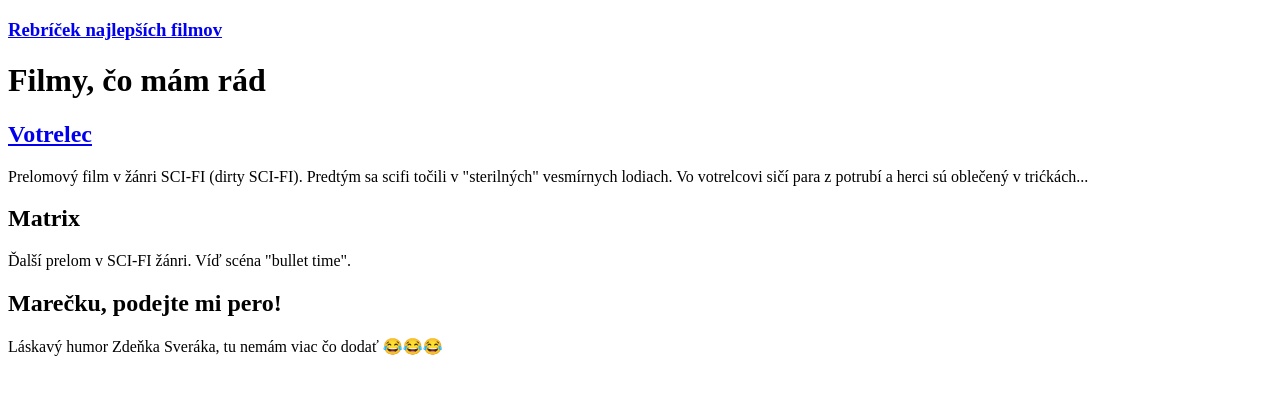
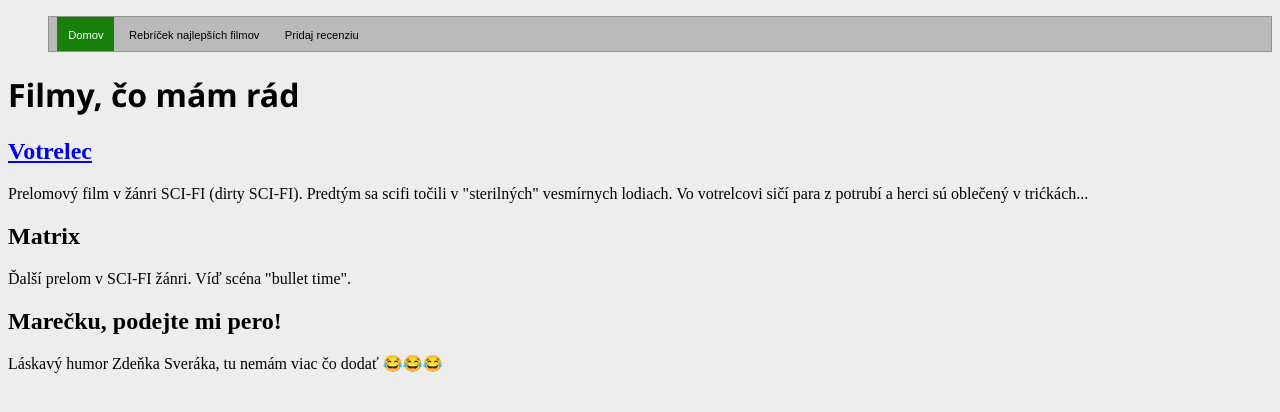
Before and after one commit to marioavaj/1-3-1, a plain HTML site: page index.html in a window 1280 px wide. Drawn offline with Linux system fonts and the light colour scheme.

Commit message:
zmena dizajnu

```diff
--- /dev/null
+++ b/Pages/add-review.html
@@ -0,0 +1,31 @@
+<!DOCTYPE html>
+<html lang="sk">
+<head>
+    <meta charset="UTF-8">
+    <meta http-equiv="X-UA-Compatible" content="IE=edge">
+    <meta name="viewport" content="width=device-width, initial-scale=1.0">
+    <link rel="stylesheet" href="../css/menu.css">
+    <title>Pridaj recenziu</title>
+    <style>
+        body{
+         background-color: rgb(237, 237, 237);
+        }
+        h1 {
+    font-family: 'Segoe UI', Tahoma, Geneva, Verdana, sans-serif;
+}
+       </style>
+</head>
+<body>
+    <menu>
+        <ul>
+  <li><a href="../index.html" title="Home Sweet Home">Domov</a></li>
+  <li><a href = "rebricek_fimov.html" title="Rebríček najlepších filmov">Rebríček najlepších filmov</a></li>
+        <li><a class="aktive" href = "add-review.html" title="Pridaj recenziu">Pridaj recenziu</a></li>
+  </ul>
+      </menu>
+
+
+    <h1>Pridaj recenziu</h1>
+
+</body>
+</html>
--- /dev/null
+++ b/css/menu.css
@@ -0,0 +1,40 @@
+
+
+ul{
+background-color: rgb(186, 186, 186);
+margin: 0;
+padding: 0.5em;
+
+border: 1px solid rgb(146, 146, 146);
+
+}
+
+li{
+    display: inline;
+    text-decoration: none;
+
+}
+
+li a{
+
+    color: black;
+    text-decoration: none;
+    font: .7em sans-serif;
+    padding-bottom: 0.9em ;
+    padding-top: 1.1em;
+    padding-right: .9em;
+    padding-left: 1em;
+
+}
+
+li a:hover{
+    background-color:rgb(129, 129, 129);;
+    color: white;
+
+
+}
+
+.aktive {
+    background-color: rgb(23, 128, 9);
+    color: white;
+}
--- a/index.html
+++ b/index.html
@@ -4,13 +4,42 @@
     <meta charset="UTF-8" />
     <meta http-equiv="X-UA-Compatible" content="IE=edge" />
     <meta name="viewport" content="width=device-width, initial-scale=1.0" />
+    <link rel="stylesheet" href="css/menu.css" />
     <title>Marián Ondrejka</title>
+
+    <style>
+     body{
+      background-color: rgb(237, 237, 237);
+     }
+     h1 {
+    font-family: 'Segoe UI', Tahoma, Geneva, Verdana, sans-serif;
+}
+    </style>
+
+
   </head>
   <body>
-    <h3><a href = "Pages/rebricek_fimov.html" title="Rebríček najlepších filmov">Rebríček najlepších filmov</a></h3>
+    <menu>
+      <ul>
+        <li>
+          <a class="aktive" href="../index.html" title="Home Sweet Home"
+            >Domov</a
+          >
+        </li>
+        <li>
+          <a href="Pages/rebricek_fimov.html" title="Rebríček najlepších filmov"
+            >Rebríček najlepších filmov</a
+          >
+        </li>
+        <li>
+          <a href="Pages/add-review.html" title="Pridaj recenziu"
+            >Pridaj recenziu</a
+          >
+        </li>
+      </ul>
+    </menu>
 
-
-      <h1>Filmy, čo mám rád</h1>
+    <h1>Filmy, čo mám rád</h1>
     <h2><a href="Pages\movie1.html" title="viac o filme">Votrelec</a></h2>
     <p>
       Prelomový film v žánri SCI-FI (dirty SCI-FI). Predtým sa scifi točili v
@@ -23,6 +52,5 @@
 
     <h2>Marečku, podejte mi pero!</h2>
     <p>Láskavý humor Zdeňka Sveráka, tu nemám viac čo dodať 😂😂😂</p>
-
-    </body>
+  </body>
 </html>
```
Also changed, not shown: Pages/rebricek_fimov.html (+16 -7 lines).
